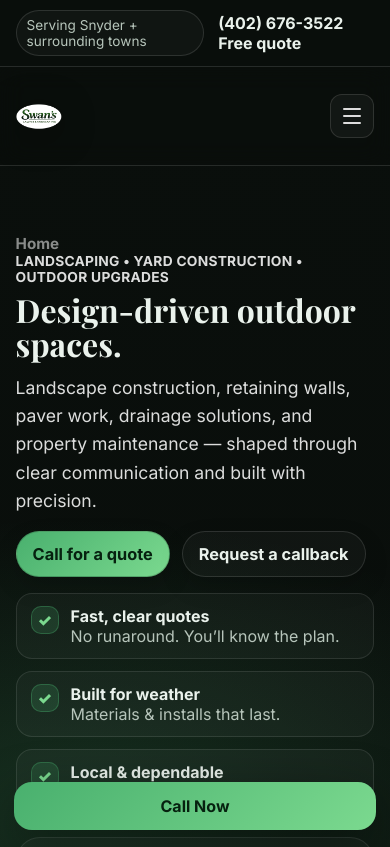
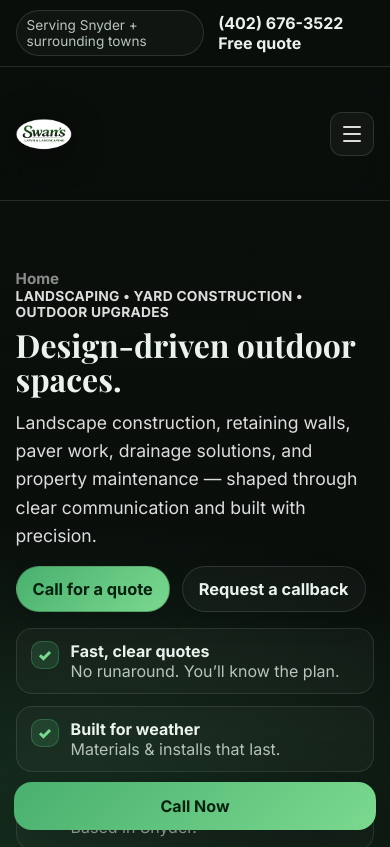
Before and after one commit to Celtero/swansoutdoorco, a website: page index.html in a window 390 px wide. Shown: the top 847 px of the page. Drawn offline with nearby package versions, Linux system fonts and the light colour scheme.

Commit message:
Increase header logo to dominant size

```diff
--- a/styles.css
+++ b/styles.css
@@ -157,26 +157,43 @@ input:focus, textarea:focus{border-color: rgba(123,217,143,.55); box-shadow: 0 0
 }
 
 
-/* ===== Swan's: HARD logo sizing (cannot be capped) ===== */
+/* ===== Swan's: BIG logo header ===== */
+.header__inner{
+  min-height: 150px !important;
+  padding: 24px 0 !important;
+}
+
 .brand__logo{
-  height: 96px !important;
+  height: 140px !important;
   width: auto !important;
   max-height: none !important;
   max-width: none !important;
   object-fit: contain !important;
 }
+
 .footer__logo{
-  height: 72px !important;
+  height: 90px !important;
   width: auto !important;
   max-height: none !important;
   object-fit: contain !important;
 }
-.header__inner{ min-height: 104px; }
+
+/* Tablet */
 @media (max-width: 960px){
-  .brand__logo{ height: 84px !important; }
-  .header__inner{ min-height: 96px; }
+  .brand__logo{
+    height: 110px !important;
+  }
+  .header__inner{
+    min-height: 120px !important;
+  }
 }
+
+/* Mobile */
 @media (max-width: 720px){
-  .brand__logo{ height: 70px !important; }
-  .header__inner{ min-height: 86px; }
+  .brand__logo{
+    height: 85px !important;
+  }
+  .header__inner{
+    min-height: 95px !important;
+  }
 }
```
